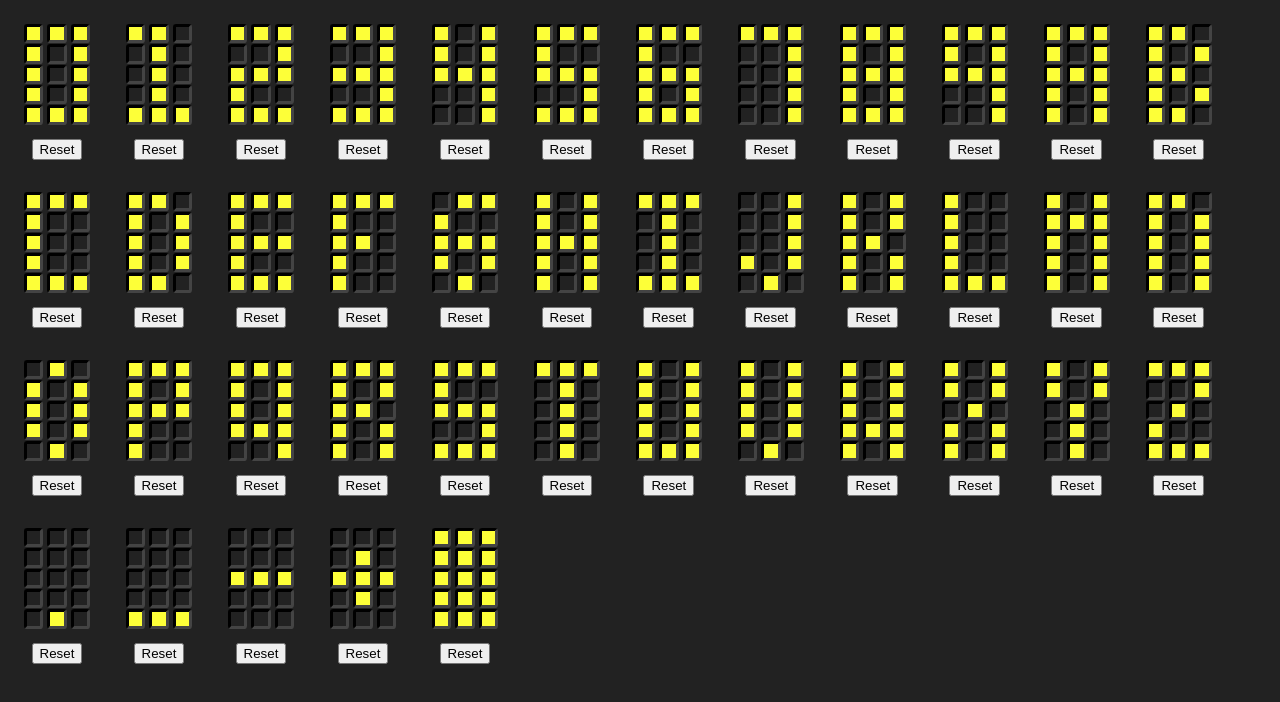
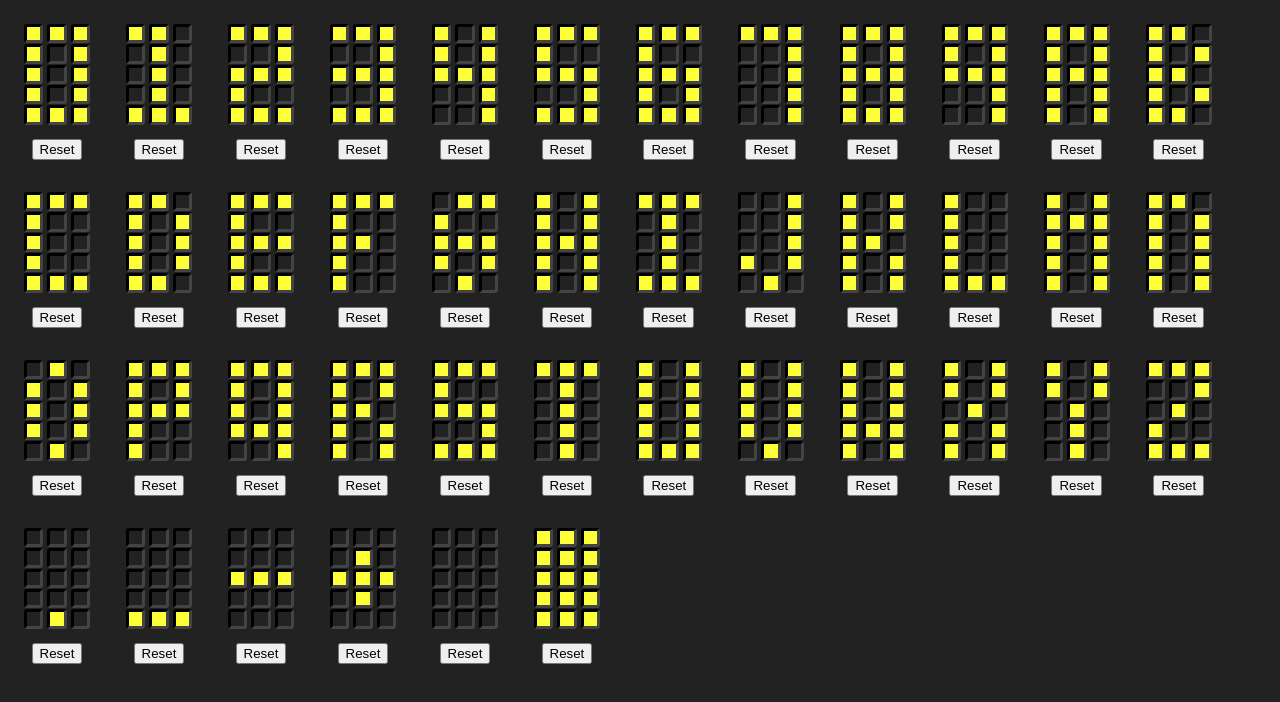
Before and after one commit to planet36/mag-matrix, a plain HTML site: page mag-matrix.html in a window 1280 px wide. Drawn offline with Linux system fonts and the light colour scheme.

Commit message:
Add character matrix for blank character

```diff
--- a/mag-matrix.html
+++ b/mag-matrix.html
@@ -451,6 +451,15 @@ td {
 		<button type=reset>Reset</button>
 	</form>
 
+	<form class="matrix" name="char_space" action="">
+		<input type="checkbox"         /> <input type="checkbox"         /> <input type="checkbox"         /> <br />
+		<input type="checkbox"         /> <input type="checkbox"         /> <input type="checkbox"         /> <br />
+		<input type="checkbox"         /> <input type="checkbox"         /> <input type="checkbox"         /> <br />
+		<input type="checkbox"         /> <input type="checkbox"         /> <input type="checkbox"         /> <br />
+		<input type="checkbox"         /> <input type="checkbox"         /> <input type="checkbox"         />
+		<button type=reset>Reset</button>
+	</form>
+
 	<form class="matrix" name="char_full_block" action="">
 		<input type="checkbox" checked /> <input type="checkbox" checked /> <input type="checkbox" checked /> <br />
 		<input type="checkbox" checked /> <input type="checkbox" checked /> <input type="checkbox" checked /> <br />
```
